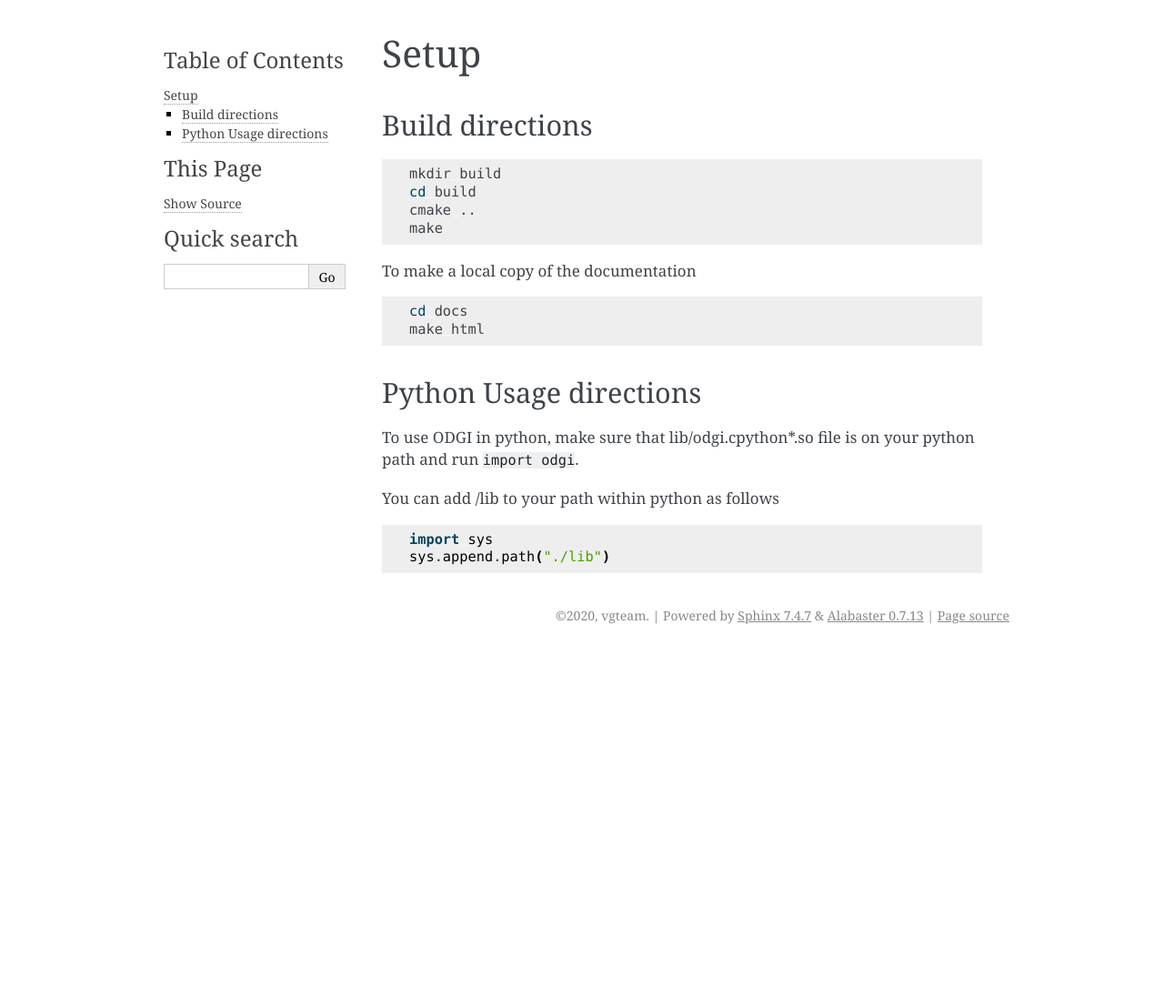
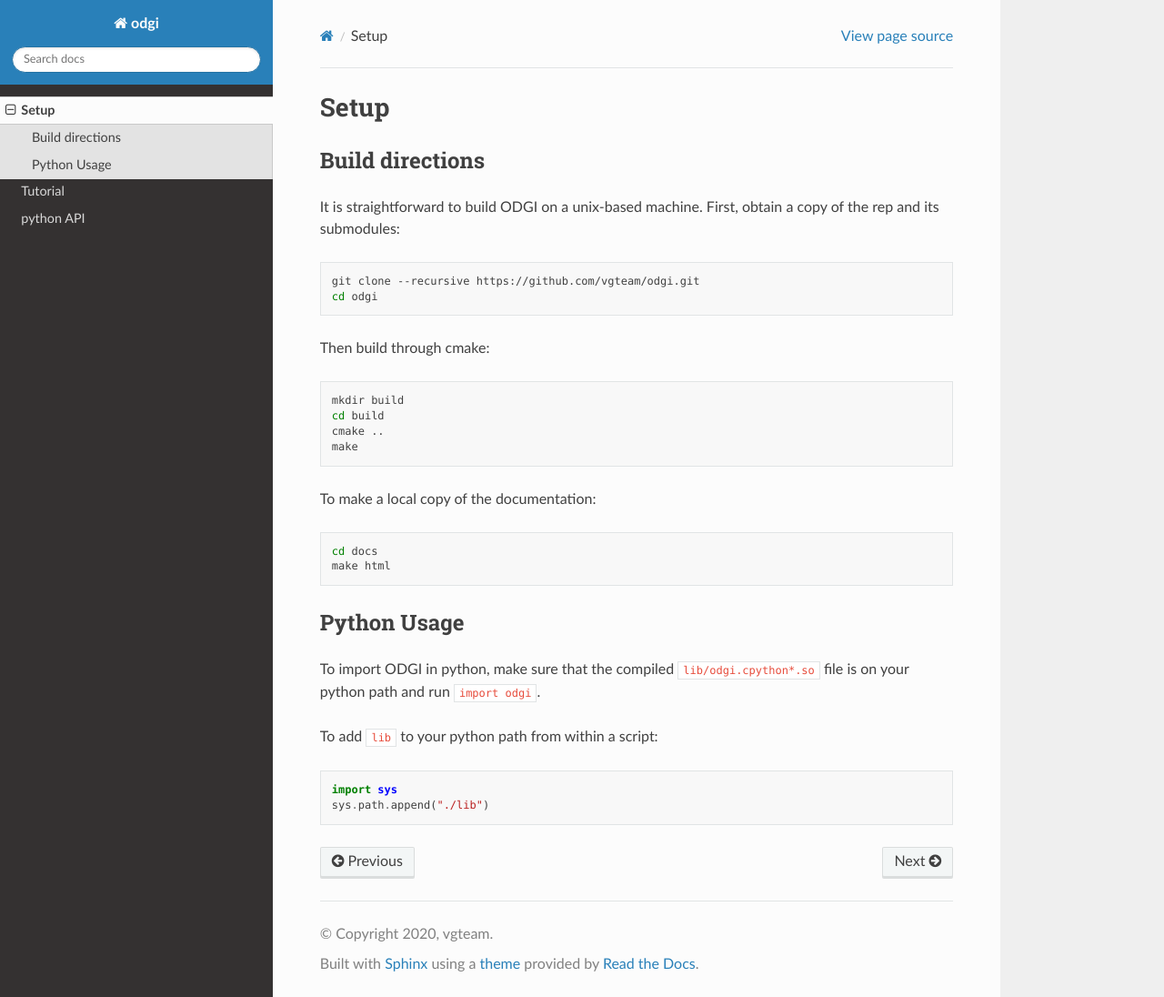
Before and after one commit to pangenome/odgi, a Sphinx documentation site: the page built from docs/rst/install.rst, in a window 1280 px wide and 1096 px high. Shown: the whole window at 91% size. Built offline with Sphinx 7.4.7 and the Read the Docs theme 2.0.0, drawn with Linux system fonts in a browser that asks for light colours; pages that are not in the unit, such as notebooks, are missing from menus.

Commit message:
Started writing documentation

```diff
--- a/docs/conf.py
+++ b/docs/conf.py
@@ -73,7 +73,8 @@ pygments_style = None
 # The theme to use for HTML and HTML Help pages.  See the documentation for
 # a list of builtin themes.
 #
-html_theme = 'alabaster'
+html_theme = 'sphinx_rtd_theme'
+html_theme_path = ["_themes",]
 
 # Theme options are theme-specific and customize the look and feel of a theme
 # further.  For a list of options available for each theme, see the
--- a/docs/index.rst
+++ b/docs/index.rst
@@ -9,12 +9,13 @@ Welcome to odgi's documentation!
 .. toctree::
    :maxdepth: 2
 
-   install
-   odgi
+   rst/install
+   rst/tutorial
+   rst/api
 
-Indices and tables
-==================
+------
+Index
+------
 
 * :ref:`genindex`
-* :ref:`modindex`
 * :ref:`search`
--- a/docs/rst/odgi.rst
+++ b/docs/rst/api.rst
@@ -1,4 +1,4 @@
-odgi python API
+python API
 ****************
 
 .. automodule:: odgi
--- a/docs/rst/install.rst
+++ b/docs/rst/install.rst
@@ -5,14 +5,24 @@ Setup
 Build directions
 =================
 
+It is straightforward to build ODGI on a unix-based machine.
+First, obtain a copy of the rep and its submodules:
+
 .. code-block:: bash
 
-    mkdir build
-    cd build
-    cmake ..
-    make
+   git clone --recursive https://github.com/vgteam/odgi.git
+   cd odgi
 
-To make a local copy of the documentation
+Then build through cmake:
+
+.. code-block:: bash
+
+   mkdir build
+   cd build
+   cmake ..
+   make
+
+To make a local copy of the documentation:
 
 .. code-block:: bash
 
@@ -20,14 +30,14 @@ To make a local copy of the documentation
    make html
 
 ================
-Python Usage directions
+Python Usage
 ================
 
-To use ODGI in python, make sure that lib/odgi.cpython*.so file is on your python path and run ``import odgi``.
+To import ODGI in python, make sure that the compiled ``lib/odgi.cpython*.so`` file is on your python path and run ``import odgi``.
 
-You can add /lib to your path within python as follows
+To add ``lib`` to your python path from within a script:
 
 .. code-block:: python
 
    import sys
-   sys.append.path("./lib")
+   sys.path.append("./lib")
```
Also changed, not shown: docs/rst/tutorial.rst (added, +60 -0 lines), docs/img/exampleGraph.png (added), docs/img/exampleGraphPath.png (added).
